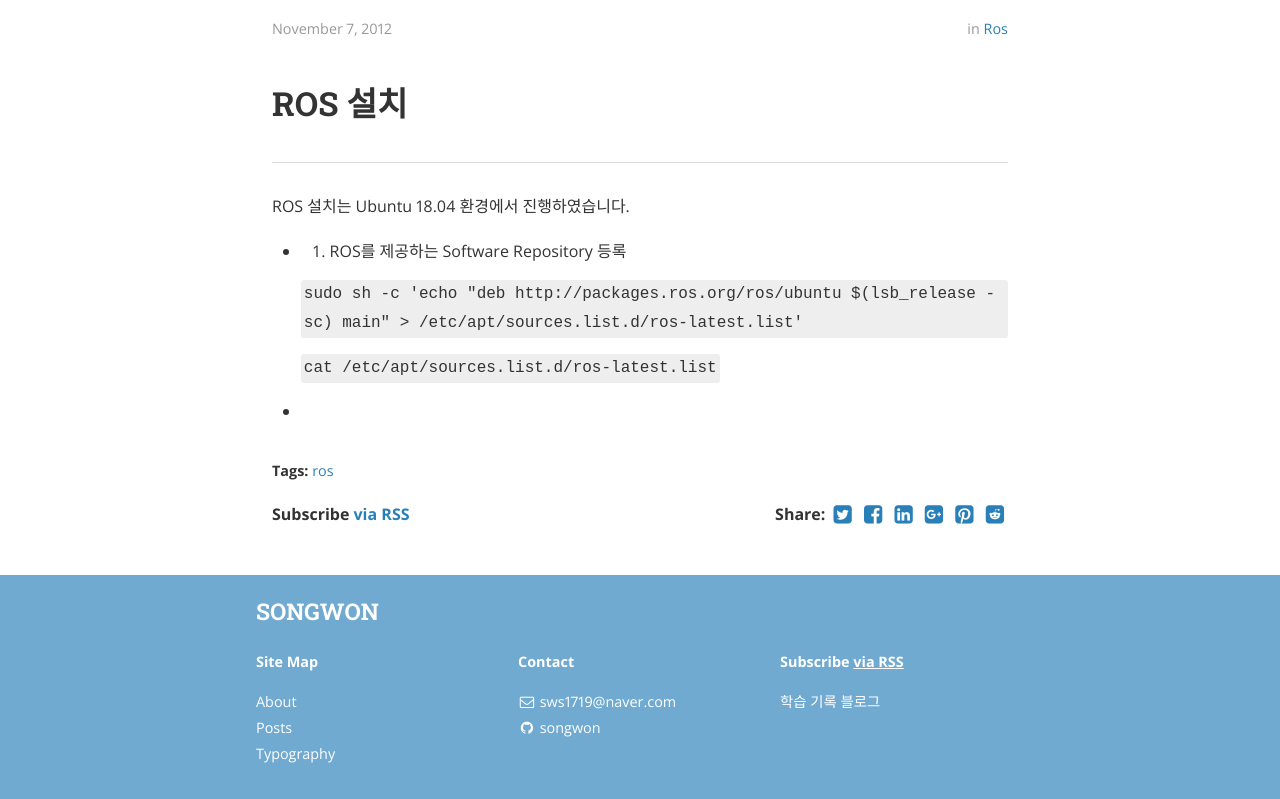
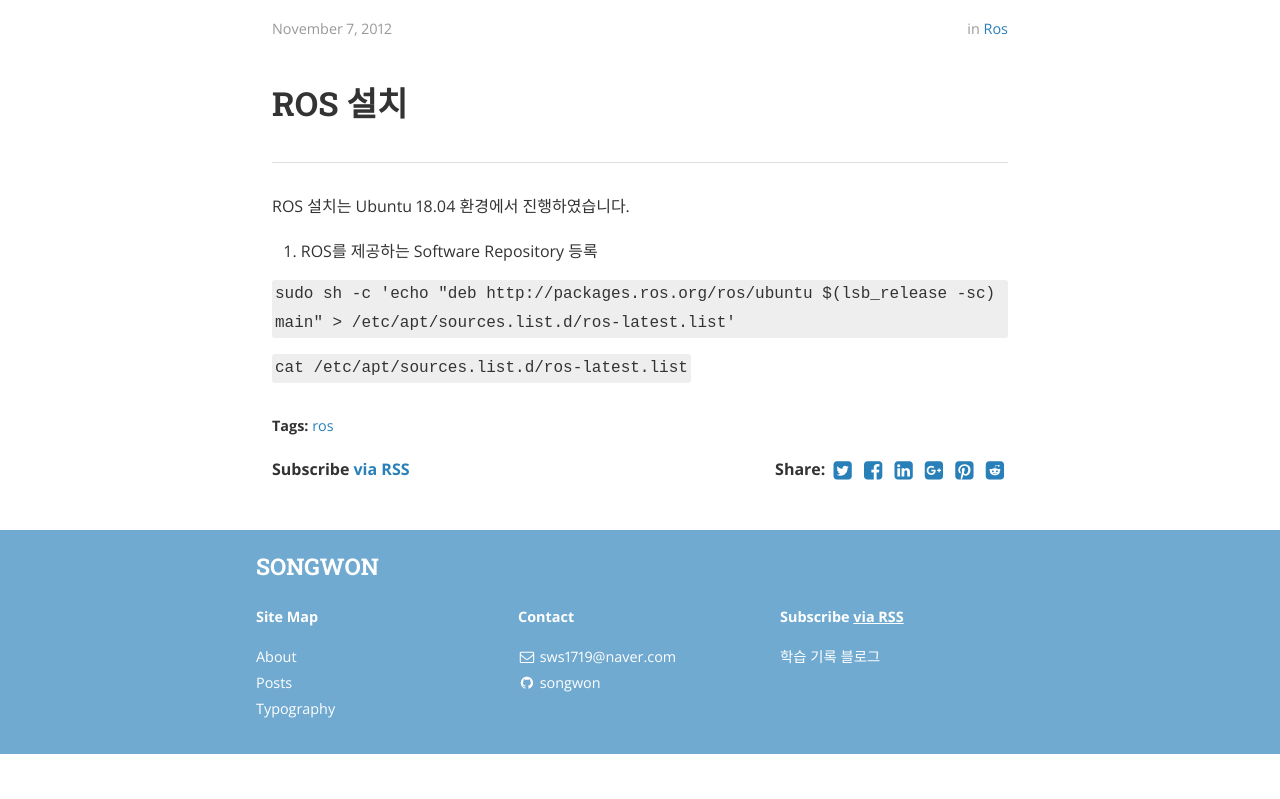
Before and after one commit to songwon31/songwon31.github.io, a Jekyll site: the page built from _posts/2012-11-07-2022.11.7.-ROS-기초.markdown, in a window 1280 px wide and 1304 px high. Shown: the part 505-1304 px from the top of the window. Built offline with Jekyll 4.4.1, drawn with Linux system fonts in a browser that asks for light colours; nearby versions of some CDN libraries.

```diff
--- a/_posts/2012-11-07-2022.11.7.-ROS-기초.markdown
+++ b/_posts/2012-11-07-2022.11.7.-ROS-기초.markdown
@@ -13,10 +13,8 @@ cover:  "/assets/instacode.png"
 
  ROS 설치는 Ubuntu 18.04 환경에서 진행하였습니다.
 
-- 1. ROS를 제공하는 Software Repository 등록
+1. ROS를 제공하는 Software Repository 등록
 
   `sudo sh -c 'echo "deb http://packages.ros.org/ros/ubuntu $(lsb_release -sc) main" > /etc/apt/sources.list.d/ros-latest.list'`
 
   `cat /etc/apt/sources.list.d/ros-latest.list`
-
--
```
